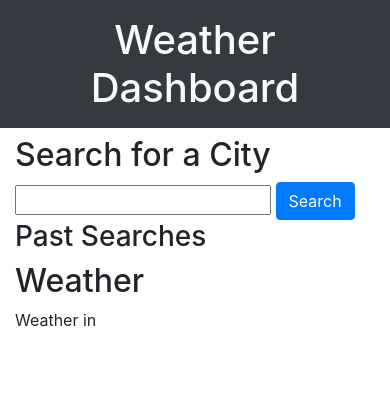
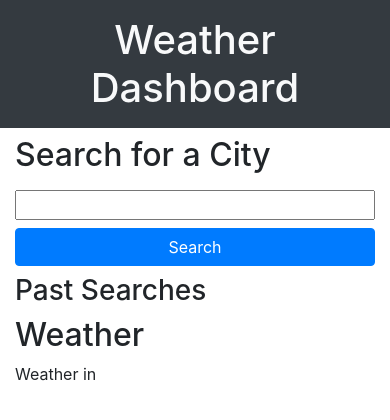
Before and after one commit to hannahrajarao/bootcamp-hw-6-weather-dashboard, a plain HTML site: page index.html in a window 390 px wide. Drawn offline with nearby package versions, Linux system fonts and the light colour scheme.

Commit message:
Change search formatting

```diff
--- a/index.html
+++ b/index.html
@@ -12,12 +12,12 @@
             <div class="row">
                 <div class="col-12 col-md-4 col-lg-3">
                     <h2>Search for a City</h2>
-                    <input id="city-input" type="text">
-                    <button onclick="search()" class="btn btn-primary">Search</button>
+                    <input id="city-input" class="w-100 my-2" type="text">
+                    <button onclick="search()" class="btn btn-primary btn-block mb-2">Search</button>
                     <h3>Past Searches</h3>
                     <div id="past-searches"></div>
                 </div>
-                <div class="col-8">
+                <div class="col-12 col-md-8 col-lg-9 text-left">
                     <h2>Weather</h2>
                     <div>Weather in <span id="weather"></span></div>
                 </div>
```
